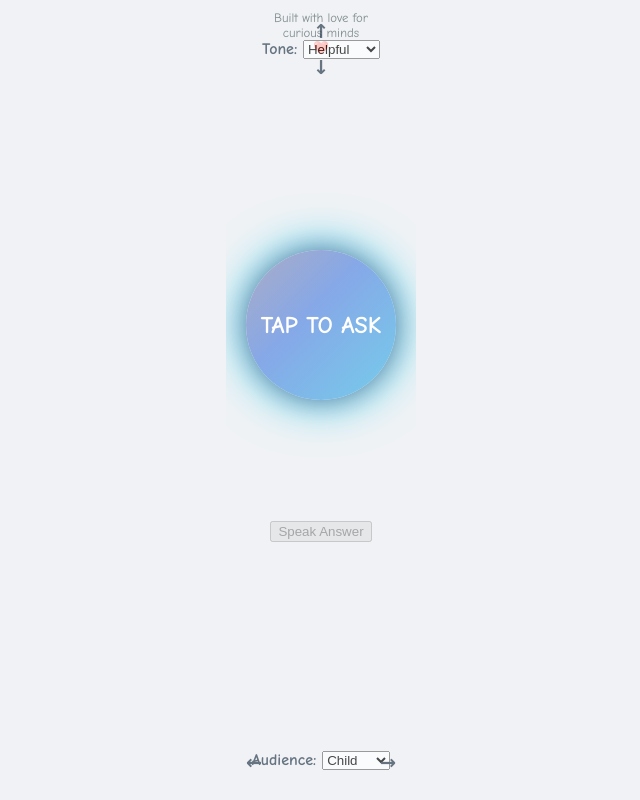
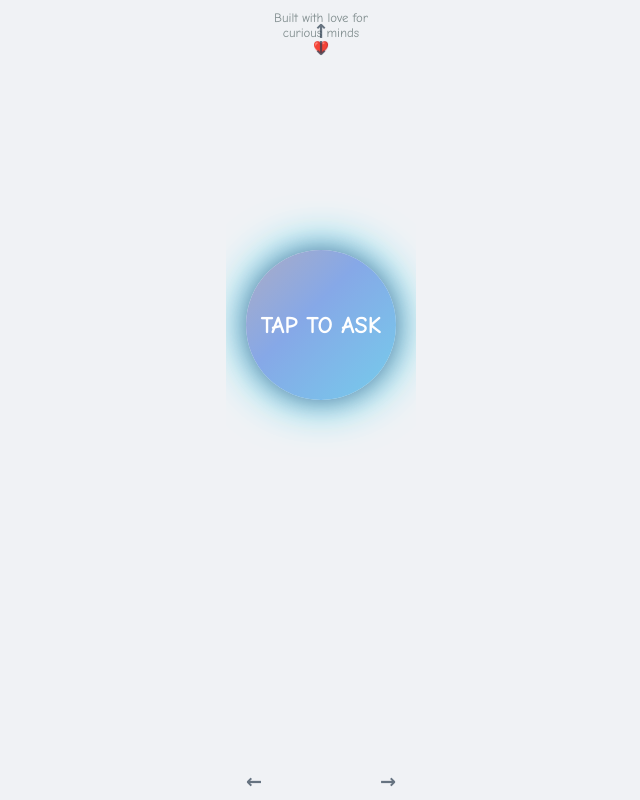
Before and after one commit to 0rangeAppl3/ask-the-app, a website with bundled scripts: page index.html in a window 1280 px wide. Shown: the whole page, without its empty margins (319-959 px from the left). Built offline with nearby package versions, Linux system fonts and the light colour scheme.

Commit message:
rollback html

```diff
--- a/index.html
+++ b/index.html
@@ -12,31 +12,16 @@
         <div class="note">Built with love for curious minds ❤️</div>
 
         <div id="toneSelector" class="tone-selector">
-            <label for="tone">Tone:</label>
-            <select id="tone">
-                <option value="helpful">Helpful</option>
-                <option value="funny">Funny</option>
-                <option value="sarcastic">Sarcastic</option>
-            </select>
-        </div>
+            </div>
 
-        <button id="micButton" class="mic-button" onclick="fetchAnswer()">TAP TO ASK</button>
+        <button id="micButton" class="mic-button">TAP TO ASK</button>
         <div id="loadingSpinner" class="loading-spinner"></div>
         <div id="statusText" class="status-text"></div>
         <div id="questionDisplay" class="question-display"></div>
-        <div id="answerDisplay" class="answer-display">
-            <p id="answer"></p>
-            <button id="speakButton" onclick="speakAnswer(document.getElementById('answer').textContent)" disabled>Speak Answer</button>
-        </div>
+        <div id="answerDisplay" class="answer-display"></div>
 
         <div id="audienceSelector" class="audience-selector">
-            <label for="audience">Audience:</label>
-            <select id="audience">
-                <option value="to a child">Child</option>
-                <option value="to a student">Student</option>
-                <option value="to an expert">Expert</option>
-            </select>
-        </div>
+            </div>
     </div>
 
     <script src="script.js"></script>
```
